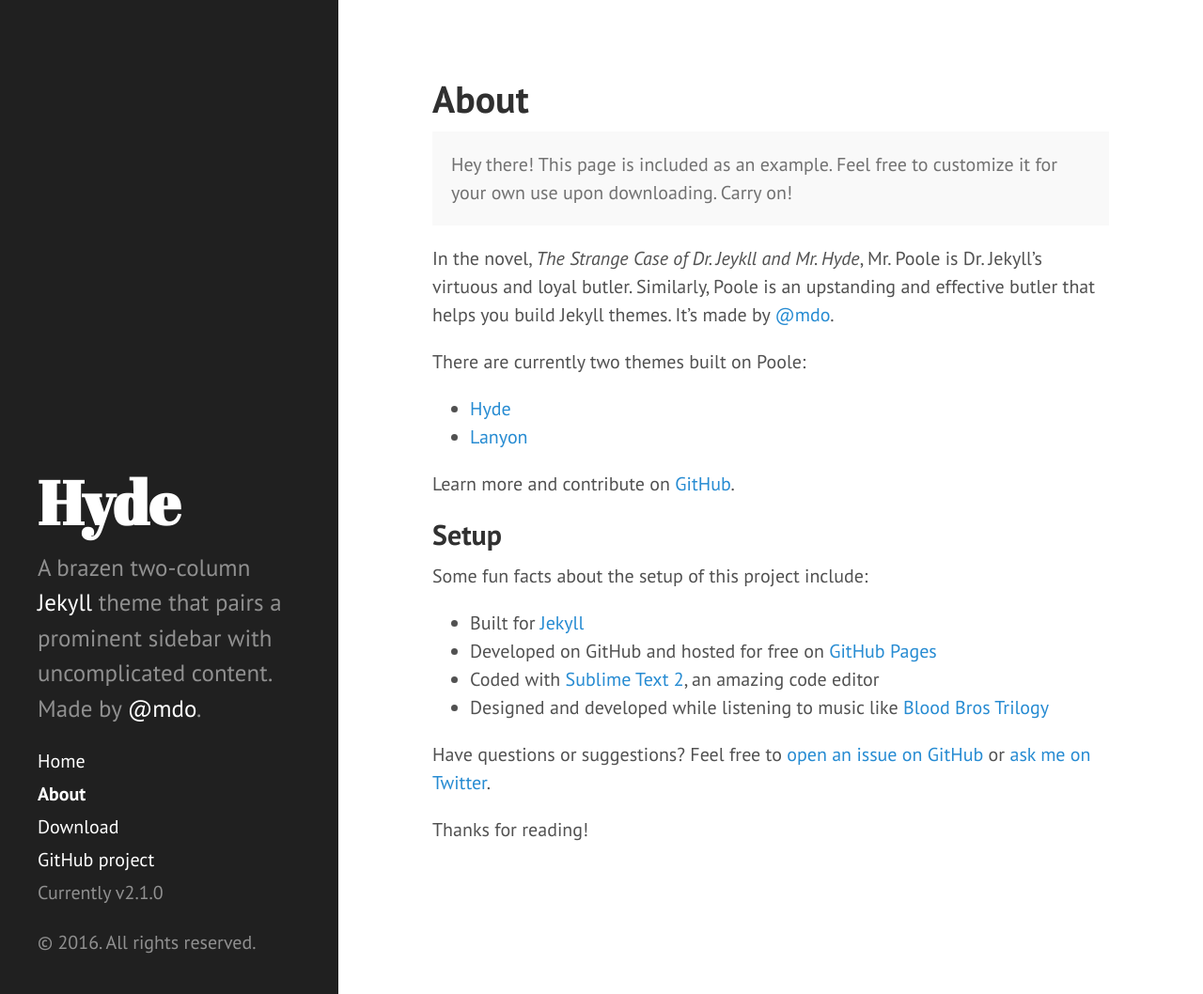
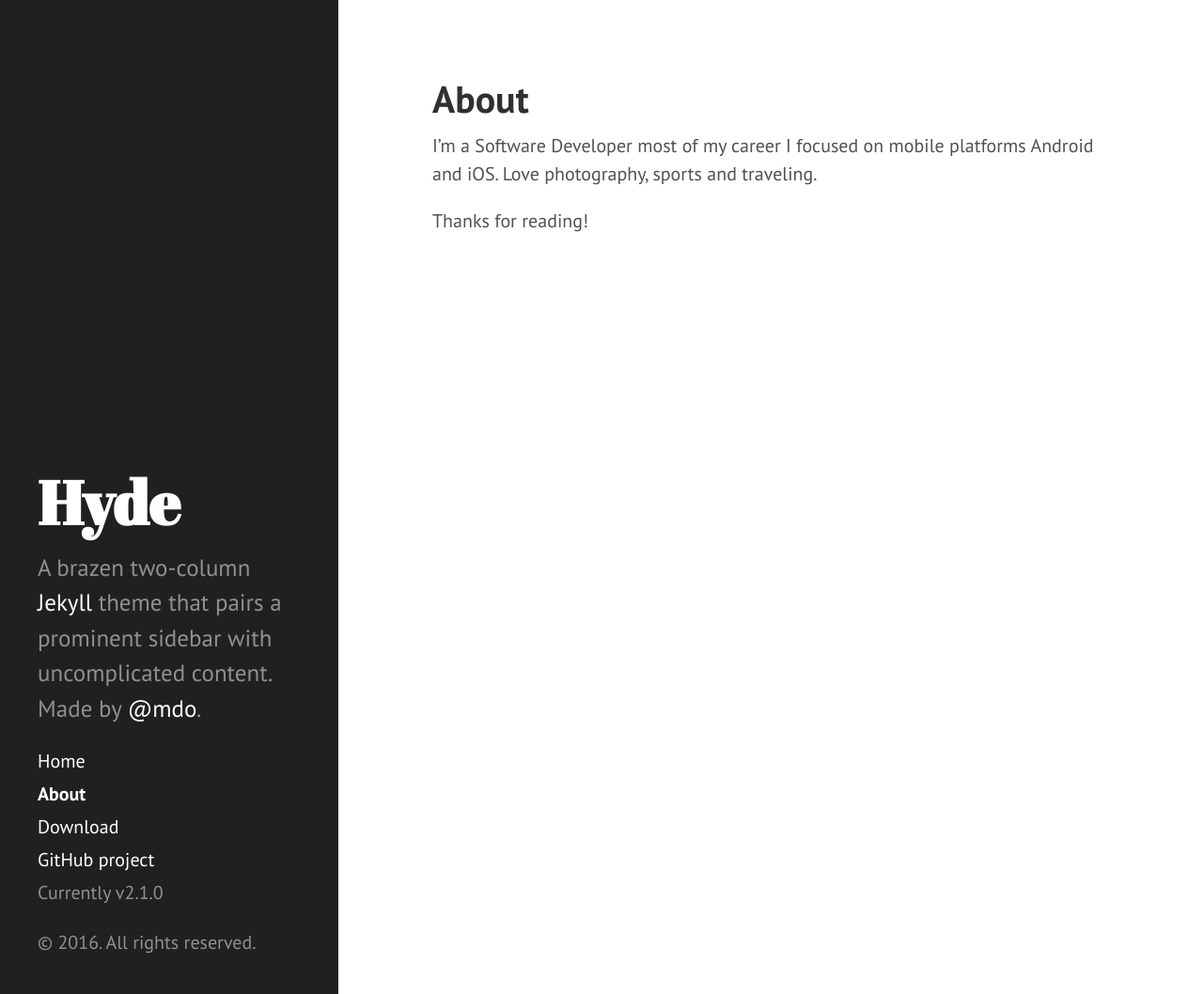
Before and after one commit to pagsantos/subspider.github.io, a Jekyll site: the page built from about.md, in a window 1280 px wide and 1058 px high. Shown: the whole window at 94% size. Built offline with Jekyll 4.4.1, drawn with Linux system fonts in a browser that asks for light colours; Markdown is read by kramdown in place of the engine named in the settings.

Commit message:
Adding About

```diff
--- a/about.md
+++ b/about.md
@@ -3,28 +3,6 @@
 title: About
 ---
 
-<p class="message">
-  Hey there! This page is included as an example. Feel free to customize it for your own use upon downloading. Carry on!
-</p>
-
-In the novel, *The Strange Case of Dr. Jeykll and Mr. Hyde*, Mr. Poole is Dr. Jekyll's virtuous and loyal butler. Similarly, Poole is an upstanding and effective butler that helps you build Jekyll themes. It's made by [@mdo](https://twitter.com/mdo).
-
-There are currently two themes built on Poole:
-
-* [Hyde](http://hyde.getpoole.com)
-* [Lanyon](http://lanyon.getpoole.com)
-
-Learn more and contribute on [GitHub](https://github.com/poole).
-
-## Setup
-
-Some fun facts about the setup of this project include:
-
-* Built for [Jekyll](http://jekyllrb.com)
-* Developed on GitHub and hosted for free on [GitHub Pages](https://pages.github.com)
-* Coded with [Sublime Text 2](http://sublimetext.com), an amazing code editor
-* Designed and developed while listening to music like [Blood Bros Trilogy](https://soundcloud.com/maddecent/sets/blood-bros-series)
-
-Have questions or suggestions? Feel free to [open an issue on GitHub](https://github.com/poole/issues/new) or [ask me on Twitter](https://twitter.com/mdo).
+I'm a Software Developer most of my career I focused on mobile platforms Android and iOS. Love photography, sports and traveling.
 
 Thanks for reading!
```
